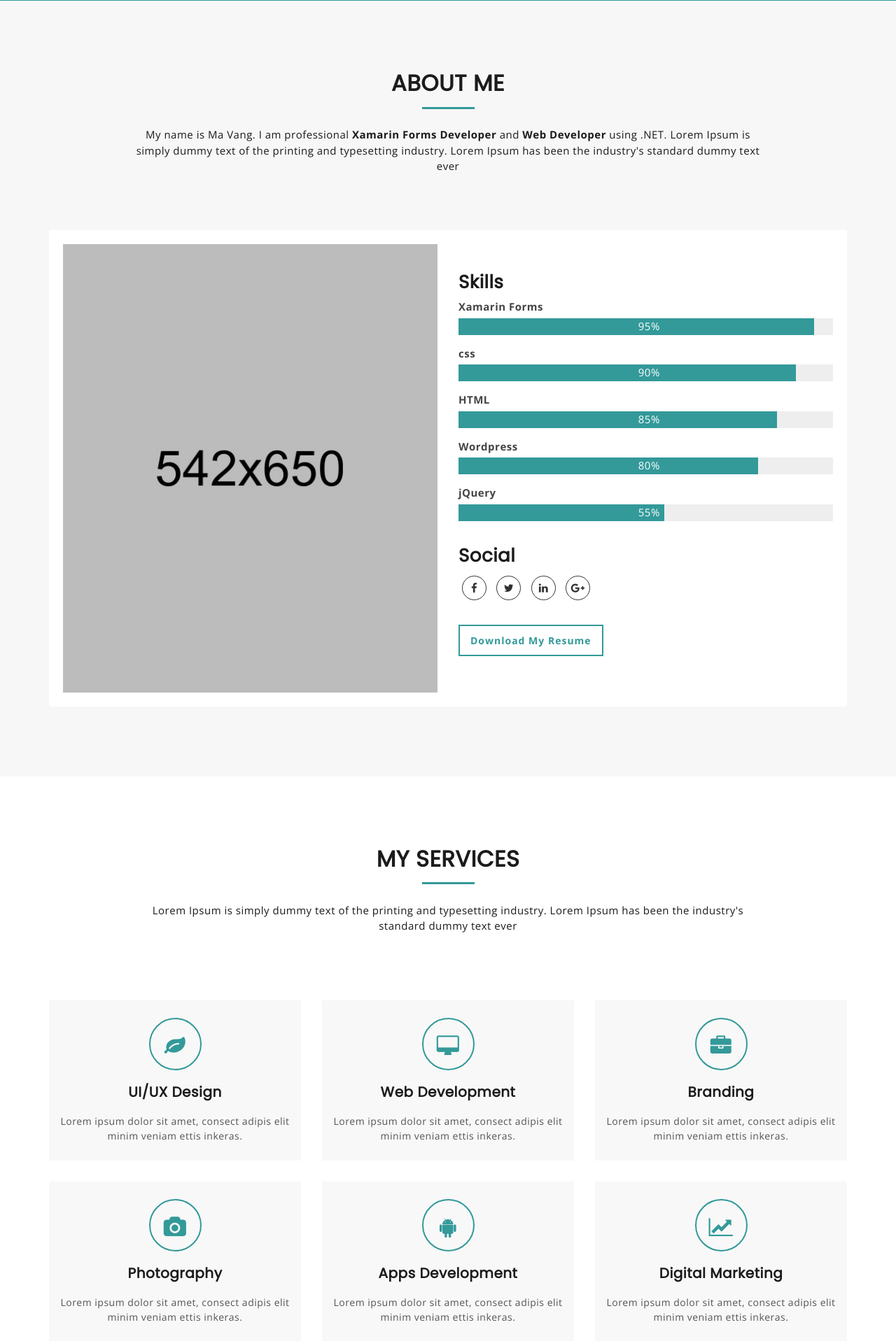
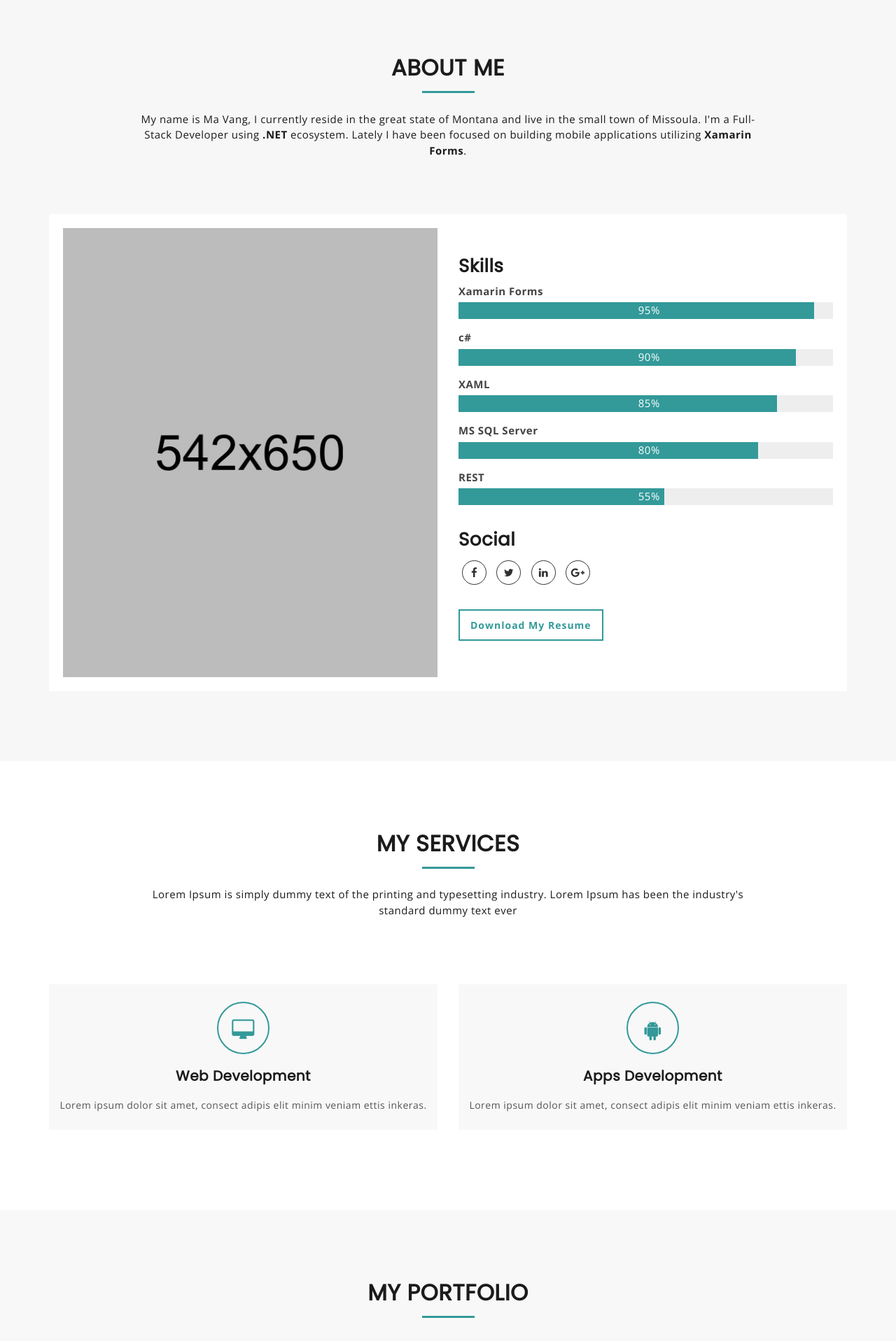
Before and after one commit to Phatfisher/DjangoWebsite, a Django app: page / in a window 1280 px wide. Shown: the part 896-2813 px from the top of the page at 70% size. Run offline with Django 3.2, Linux system fonts and the light colour scheme; some libraries are stand-ins or nearby versions.

Commit message:
Removing some of the filler text with my text. Adjusting layout to my preference.

```diff
--- a/hello/templates/hello/index.html
+++ b/hello/templates/hello/index.html
@@ -89,11 +89,12 @@
 			<div class="row">
 				<div class="col-md-12">
 					<div class="mu-featured-area">
-						<h1>Ma Vangr</h1>
+						<h1>Ma Vang</h1>
 
 						<!-- Start text slide -->
 						<div class="mu-featured-slider-wrapper">
 							<div class="mu-featured-slider" id="typed-strings">
+								<p><span>Full-Stack Developer</span></p>
 								<p>I am <span>Xamarin Forms Developer</span></p>
 								<p>I am <span>Web Developer</span></p>
 							</div>
@@ -102,7 +103,7 @@
 						<!-- Start text slide -->
 
 						<div class="mu-featured-content">
-							<p>Lorem ipsum dolor sit amet, consectetur adipisicing elit. Facere ipsa necessitatibus voluptate. Dolores sed neque, accusantium iusto inventore harum quibusdam, aspernatur, ullam vero ea eos ipsam tenetur dolore qui voluptatibus!</p>
+							<p>Greetings! Welcome to my website portfolio. Here you can find the projects I've worked on and am working on currently.</p>
 							<a href="#mu-portfolio" class="mu-primary-btn view-my-work-btn">VIEW MY WORK</a>
 						</div>
 
@@ -128,7 +129,7 @@
 							<div class="mu-about-header">
 								<h2 class="mu-heading-title">ABOUT ME</h2>
 								<span class="mu-header-dot"></span>
-								<p>My name is Ma Vang. I am professional <strong>Xamarin Forms Developer</strong> and <strong>Web Developer</strong> using .NET. Lorem Ipsum is simply dummy text of the printing and typesetting industry. Lorem Ipsum has been the industry's standard dummy text ever</p>
+								<p>My name is Ma Vang, I currently reside in the great state of Montana and live in the small town of Missoula. I'm a Full-Stack Developer using <strong>.NET</strong> ecosystem. Lately I have been focused on building mobile applications utilizing <strong>Xamarin Forms</strong>.
 							</div>
 
 							<!-- Start About Us Content -->
@@ -148,19 +149,17 @@
 						                  		<h3>Skills</h3>
 							                    <span>Xamarin Forms</span>
 							                    <div class="mu-pro-bar mu-html5-bar">
-
 							                    </div>
-							                    <span>css</span>
+							                    <span>c#</span>
 							                    <div class="mu-pro-bar mu-css-bar">
-
 							                    </div>
-							                    <span>HTML</span>
+							                    <span>XAML</span>
 							                    <div class="mu-pro-bar mu-photoshop-bar">
 							                    </div>
-							                    <span>Wordpress</span>
+							                    <span>MS SQL Server</span>
 							                    <div class="mu-pro-bar mu-wordpress-bar">
 							                    </div>
-							                    <span>jQuery</span>
+							                    <span>REST</span>
 							                    <div class="mu-pro-bar mu-jquery-bar">
 							                    </div>
 						                  	</div>
@@ -208,19 +207,7 @@
 								<div class="row">
 
 									<!-- Service Single Content -->
-									<div class="col-md-4 col-sm-6">
-										<div class="mu-service-content-single">
-											<span class="mu-service-icon-box">
-												<i class="fa fa-leaf"></i>
-											</span>
-											<h4>UI/UX Design</h4>
-											<p>Lorem ipsum dolor sit amet, consect adipis elit minim veniam ettis inkeras.</p>
-										</div>
-									</div>
-									<!-- / Service Single Content -->
-
-									<!-- Service Single Content -->
-									<div class="col-md-4 col-sm-6">
+									<div class="col-md-6 col-sm-6">
 										<div class="mu-service-content-single">
 											<span class="mu-service-icon-box">
 												<i class="fa fa-desktop"></i>
@@ -232,48 +219,12 @@
 									<!-- / Service Single Content -->
 
 									<!-- Service Single Content -->
-									<div class="col-md-4 col-sm-6">
-										<div class="mu-service-content-single">
-											<span class="mu-service-icon-box">
-												<i class="fa fa-briefcase"></i>
-											</span>
-											<h4>Branding</h4>
-											<p>Lorem ipsum dolor sit amet, consect adipis elit minim veniam ettis inkeras.</p>
-										</div>
-									</div>
-									<!-- / Service Single Content -->
-
-									<!-- Service Single Content -->
-									<div class="col-md-4 col-sm-6">
-										<div class="mu-service-content-single">
-											<span class="mu-service-icon-box">
-												<i class="fa fa-camera"></i>
-											</span>
-											<h4>Photography</h4>
-											<p>Lorem ipsum dolor sit amet, consect adipis elit minim veniam ettis inkeras.</p>
-										</div>
-									</div>
-									<!-- / Service Single Content -->
-
-									<!-- Service Single Content -->
-									<div class="col-md-4 col-sm-6">
+									<div class="col-md-6 col-sm-6">
 										<div class="mu-service-content-single">
 											<span class="mu-service-icon-box">
 												<i class="fa fa-android"></i>
 											</span>
 											<h4>Apps Development</h4>
-											<p>Lorem ipsum dolor sit amet, consect adipis elit minim veniam ettis inkeras.</p>
-										</div>
-									</div>
-									<!-- / Service Single Content -->
-
-									<!-- Service Single Content -->
-									<div class="col-md-4 col-sm-6">
-										<div class="mu-service-content-single">
-											<span class="mu-service-icon-box">
-												<i class="fa fa-line-chart"></i>
-											</span>
-											<h4>Digital Marketing</h4>
 											<p>Lorem ipsum dolor sit amet, consect adipis elit minim veniam ettis inkeras.</p>
 										</div>
 									</div>
@@ -485,7 +436,7 @@
 							<div class="mu-contact-header">
 								<h2 class="mu-heading-title">CONTACT ME</h2>
 								<span class="mu-header-dot"></span>
-								<p>Lorem Ipsum is simply dummy text of the printing and typesetting industry. Lorem Ipsum has been the industry's standard dummy text ever</p>
+								<p>If you have any questions or are interested in getting in contact, feel free to send me an email.</p>
 							</div>
 
 							<!-- Start Contact Content -->
@@ -496,27 +447,11 @@
 										<div class="mu-contact-top">
 
 											<div class="row">
-												<div class="col-sm-4">
-													<div class="mu-contact-top-single">
-														<div class="mu-icon"><i class="fa fa-map-marker"></i></div>
-														<p>Dooley Branch Rd Millen, GA 30442, USA</p>
-													</div>
-												</div>
-												<div class="col-sm-4">
-													<div class="mu-contact-top-single">
-														<div class="mu-icon"><i class="fa fa-phone"></i></div>
-														<p>+90 987 678 9834</p>
-														<p>+90 567 098 785</p>
-													</div>
-												</div>
-												<div class="col-sm-4">
 													<div class="mu-contact-top-single">
 														<div class="mu-icon"><i class="fa fa-envelope"></i></div>
 														<p>contact@domain.com</p>
 														<p>support@domain.com</p>
 													</div>
-												</div>
-
 											</div>
 										</div>
 									</div>
```
